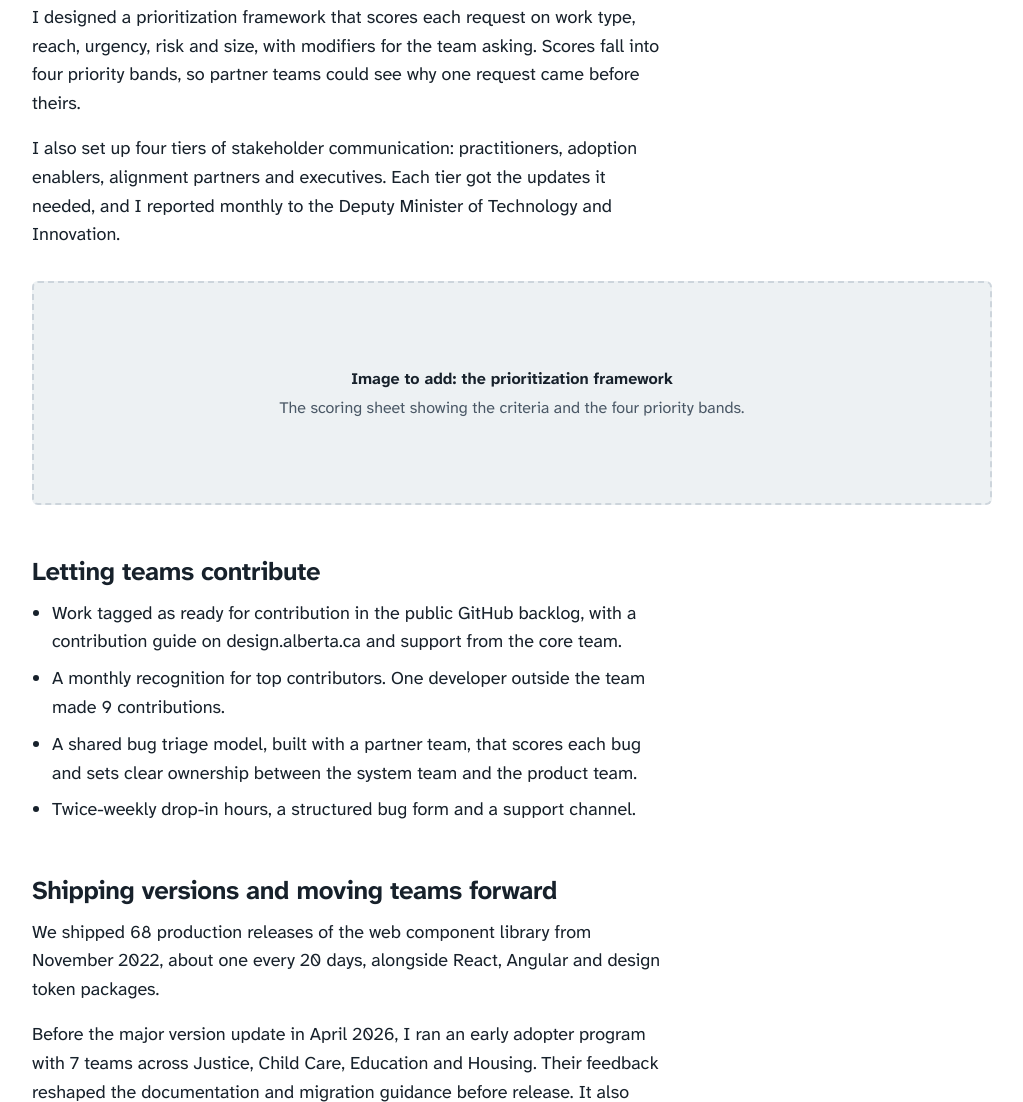
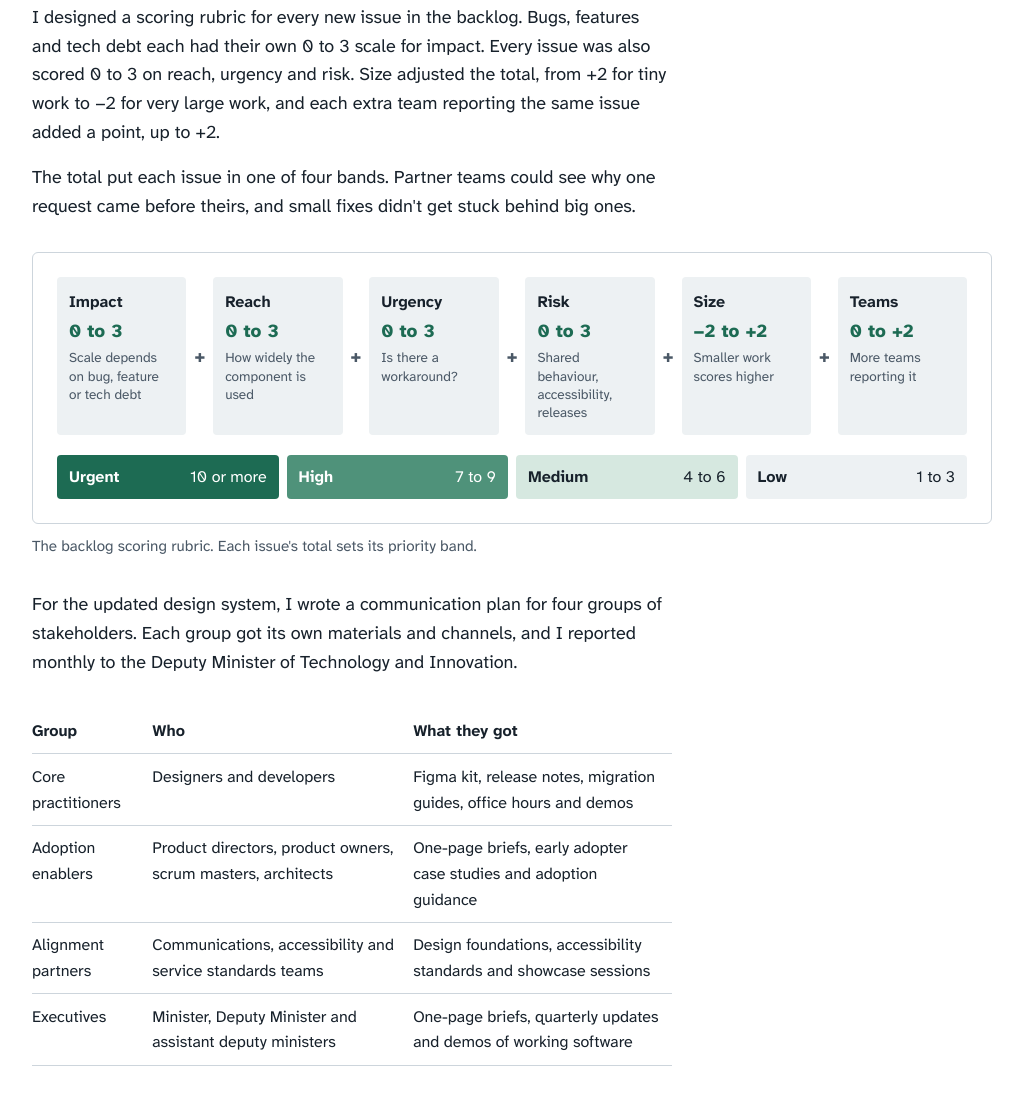
Before and after one commit to Spark450/Portfolio, a plain HTML site: page operating-model.html in a window 1280 px wide. Shown: the part 758-1860 px from the top of the page, without its empty margins (128-1151 px from the left). Drawn offline with Linux system fonts and the light colour scheme.

Commit message:
Use the real backlog rubric and stakeholder plan
Replace the prioritization placeholder with a figure built from the
scoring rubric, correct the team modifier, and add the four stakeholder
groups as a table.

Co-Authored-By: Claude Opus 5.5 <noreply@anthropic.com>
Claude-Session: https://claude.ai/code/session_018wRPoqzXwBi1udRRiMRXHU

```diff
--- a/operating-model.html
+++ b/operating-model.html
@@ -37,13 +37,49 @@
     <p>I designed the processes on this page and ran them with the team. Developers on the team built the components and packages.</p>
 
     <h2>Deciding what to build</h2>
-    <p>I designed a prioritization framework that scores each request on work type, reach, urgency, risk and size, with modifiers for the team asking. Scores fall into four priority bands, so partner teams could see why one request came before theirs.</p>
-    <p>I also set up four tiers of stakeholder communication: practitioners, adoption enablers, alignment partners and executives. Each tier got the updates it needed, and I reported monthly to the Deputy Minister of Technology and Innovation.</p>
+    <p>I designed a scoring rubric for every new issue in the backlog. Bugs, features and tech debt each had their own 0 to 3 scale for impact. Every issue was also scored 0 to 3 on reach, urgency and risk. Size adjusted the total, from +2 for tiny work to &minus;2 for very large work, and each extra team reporting the same issue added a point, up to +2.</p>
+    <p>The total put each issue in one of four bands. Partner teams could see why one request came before theirs, and small fixes didn't get stuck behind big ones.</p>
   </div>
 
   <figure class="wide">
-    <div class="slot"><div><strong>Image to add: the prioritization framework</strong>The scoring sheet showing the criteria and the four priority bands.</div></div>
+    <div class="score" role="group" aria-label="How an issue was scored">
+      <div class="score-terms">
+        <div class="term"><b>Impact</b><span>0 to 3</span><small>Scale depends on bug, feature or tech debt</small></div>
+        <div class="op" aria-hidden="true">+</div>
+        <div class="term"><b>Reach</b><span>0 to 3</span><small>How widely the component is used</small></div>
+        <div class="op" aria-hidden="true">+</div>
+        <div class="term"><b>Urgency</b><span>0 to 3</span><small>Is there a workaround?</small></div>
+        <div class="op" aria-hidden="true">+</div>
+        <div class="term"><b>Risk</b><span>0 to 3</span><small>Shared behaviour, accessibility, releases</small></div>
+        <div class="op" aria-hidden="true">+</div>
+        <div class="term"><b>Size</b><span>&minus;2 to +2</span><small>Smaller work scores higher</small></div>
+        <div class="op" aria-hidden="true">+</div>
+        <div class="term"><b>Teams</b><span>0 to +2</span><small>More teams reporting it</small></div>
+      </div>
+      <ol class="bands" aria-label="Priority bands">
+        <li class="b-urgent"><b>Urgent</b><span>10 or more</span></li>
+        <li class="b-high"><b>High</b><span>7 to 9</span></li>
+        <li class="b-medium"><b>Medium</b><span>4 to 6</span></li>
+        <li class="b-low"><b>Low</b><span>1 to 3</span></li>
+      </ol>
+    </div>
+    <figcaption>The backlog scoring rubric. Each issue's total sets its priority band.</figcaption>
   </figure>
+
+  <div class="col">
+    <p>For the updated design system, I wrote a communication plan for four groups of stakeholders. Each group got its own materials and channels, and I reported monthly to the Deputy Minister of Technology and Innovation.</p>
+    <div class="table-wrap">
+      <table>
+        <thead><tr><th scope="col">Group</th><th scope="col">Who</th><th scope="col">What they got</th></tr></thead>
+        <tbody>
+          <tr><td>Core practitioners</td><td>Designers and developers</td><td>Figma kit, release notes, migration guides, office hours and demos</td></tr>
+          <tr><td>Adoption enablers</td><td>Product directors, product owners, scrum masters, architects</td><td>One-page briefs, early adopter case studies and adoption guidance</td></tr>
+          <tr><td>Alignment partners</td><td>Communications, accessibility and service standards teams</td><td>Design foundations, accessibility standards and showcase sessions</td></tr>
+          <tr><td>Executives</td><td>Minister, Deputy Minister and assistant deputy ministers</td><td>One-page briefs, quarterly updates and demos of working software</td></tr>
+        </tbody>
+      </table>
+    </div>
+  </div>
 
   <div class="col">
     <h2>Letting teams contribute</h2>
--- a/styles.css
+++ b/styles.css
@@ -154,6 +154,22 @@ th { font-weight: 700; }
 
 .funnel { width: 100%; height: auto; display: block; }
 
+/* Backlog scoring figure */
+.score { border: 1px solid var(--rule); border-radius: 6px; padding: 1.5rem; }
+.score-terms { display: flex; flex-wrap: wrap; align-items: stretch; gap: 0.5rem; }
+.term { flex: 1 1 7.5rem; display: flex; flex-direction: column; gap: 0.15rem; padding: 0.75rem; background: var(--mist); border-radius: 4px; }
+.term b { font-size: 1rem; }
+.term span { font-weight: 800; font-size: 1.15rem; color: var(--spruce); }
+.term small { font-size: 0.85rem; color: var(--slate); line-height: 1.35; }
+.op { align-self: center; font-weight: 800; color: var(--slate); }
+.bands { list-style: none; margin: 1.25rem 0 0; padding: 0; display: grid; grid-template-columns: repeat(4, 1fr); gap: 0.5rem; }
+.bands li { padding: 0.6rem 0.75rem; border-radius: 4px; display: flex; justify-content: space-between; gap: 0.5rem; flex-wrap: wrap; font-size: 1rem; }
+.b-urgent { background: var(--spruce); color: #fff; }
+.b-high { background: #4f927a; color: #fff; }
+.b-medium { background: var(--spruce-soft); }
+.b-low { background: var(--mist); }
+@media (max-width: 760px) { .op { display: none; } .bands { grid-template-columns: repeat(2, 1fr); } }
+
 .next-case {
   max-width: var(--wide);
   margin: 4rem auto 0;
```
